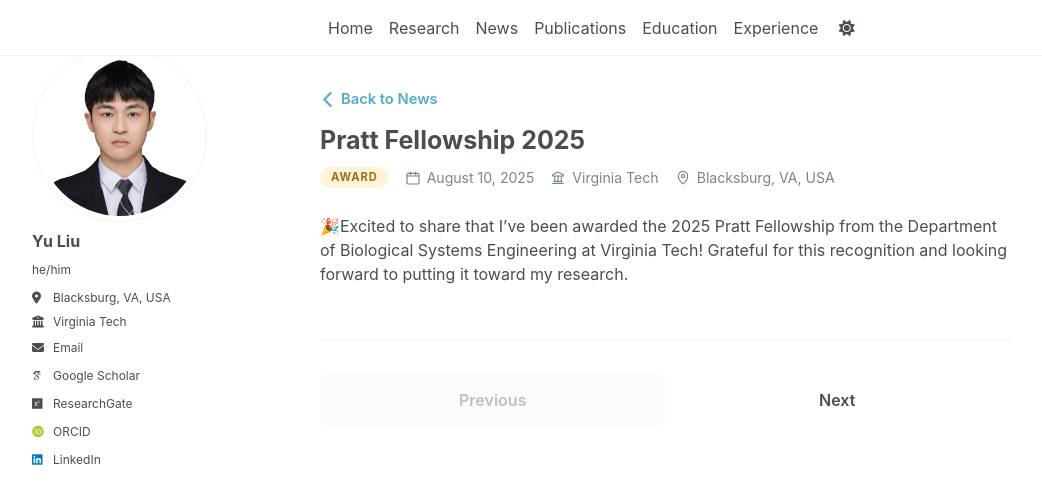
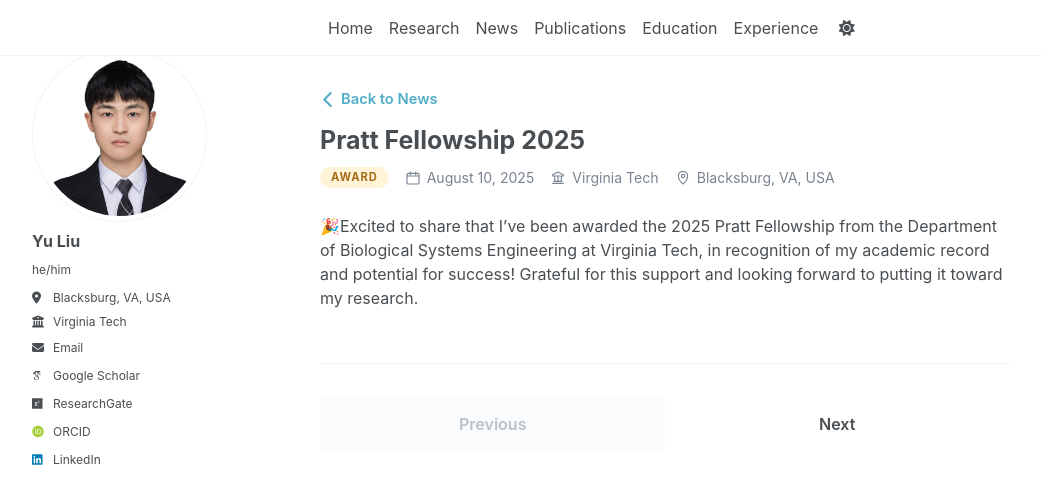
Before and after one commit to yuliu0322/yuliu0322.github.io, a Jekyll site: the page built from _talks/2025-08-10-pratt-fellowship.md, in a window 1280 px wide. Shown: the top 504 px of the page, without its empty margins (48-1090 px from the left). Built offline with Jekyll 4.4.1, drawn with Linux system fonts in a browser that asks for light colours; some web fonts are replaced; a script bundle is joined from its source files by our own code; library files that are not in the unit come from our copies.

Commit message:
Update 2025-08-10-pratt-fellowship.md

```diff
--- a/_talks/2025-08-10-pratt-fellowship.md
+++ b/_talks/2025-08-10-pratt-fellowship.md
@@ -8,4 +8,4 @@ date: 2025-08-10
 location: "Blacksburg, VA, USA"
 ---
 
-🎉Excited to share that I've been awarded the 2025 Pratt Fellowship from the Department of Biological Systems Engineering at Virginia Tech! Grateful for this recognition and looking forward to putting it toward my research.
+🎉Excited to share that I’ve been awarded the 2025 Pratt Fellowship from the Department of Biological Systems Engineering at Virginia Tech, in recognition of my academic record and potential for success! Grateful for this support and looking forward to putting it toward my research.
```
